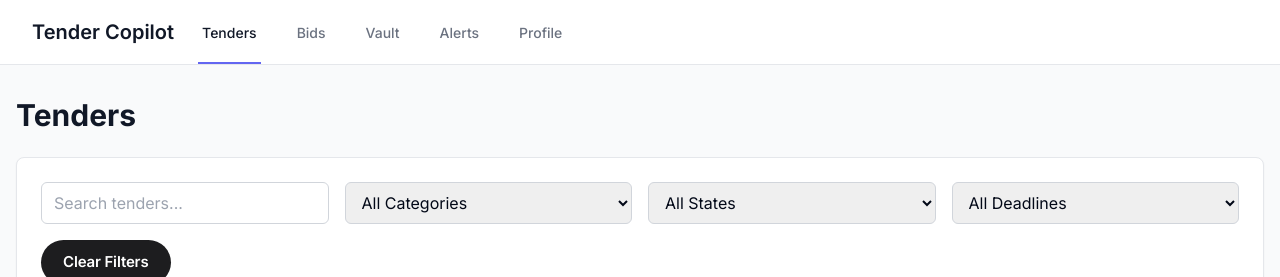
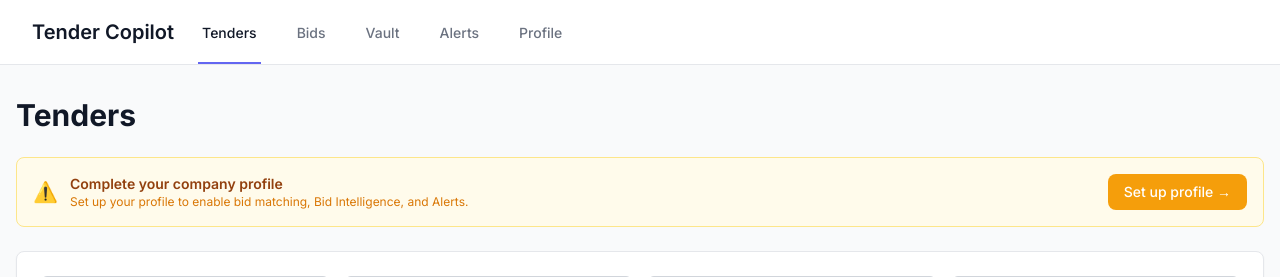
Before and after one commit to pranavjayaprakash04/tender-copilot, a Next.js app in the folder frontend/: page /tenders in a window 1280 px wide. Shown: the top 277 px of the page. Built offline with nearby package versions, Linux system fonts and the light colour scheme; no server answers.

Commit message:
Update page.tsx

```diff
--- a/frontend/app/(dashboard)/tenders/page.tsx
+++ b/frontend/app/(dashboard)/tenders/page.tsx
@@ -107,7 +107,7 @@ function calculateMatchScore(tender: Tender, profile: CompanyProfile | null): nu
     }
   }
 
-  // Location match (30 pts) — only score the tender's location field, not procuring_entity
+  // Location match (30 pts)
   const tenderState = resolveState(tender.state);
   const companyState = resolveState(profile.location);
   if (tenderState && companyState) {
@@ -116,7 +116,6 @@ function calculateMatchScore(tender: Tender, profile: CompanyProfile | null): nu
     } else if (tenderState.includes(companyState) || companyState.includes(tenderState)) {
       score += 15;
     }
-    // 0 for different state
   }
 
   // Capabilities keyword match (20 pts)
@@ -204,7 +203,7 @@ export default function TendersPage() {
     staleTime: 60_000,
   });
 
-  const { data: profileRaw } = useQuery({
+  const { data: profileRaw, isLoading: profileLoading } = useQuery({
     queryKey: ["company-profile"],
     queryFn: () => api.companies.getProfile(),
     staleTime: 300_000,
@@ -230,6 +229,25 @@ export default function TendersPage() {
     <div className="min-h-screen bg-gray-50">
       <div className="max-w-7xl mx-auto px-4 py-8">
         <h1 className="text-3xl font-bold text-gray-900 mb-6">Tenders</h1>
+
+        {/* Profile setup banner */}
+        {!profile && !profileLoading && (
+          <div className="bg-amber-50 border border-amber-200 rounded-lg p-4 mb-6 flex items-center justify-between">
+            <div className="flex items-center gap-3">
+              <span className="text-amber-500 text-xl">⚠️</span>
+              <div>
+                <p className="text-sm font-semibold text-amber-800">Complete your company profile</p>
+                <p className="text-xs text-amber-600">Set up your profile to enable bid matching, Bid Intelligence, and Alerts.</p>
+              </div>
+            </div>
+            <a
+              href="/profile"
+              className="px-4 py-2 bg-amber-500 text-white text-sm font-medium rounded-lg hover:bg-amber-600 transition-colors whitespace-nowrap"
+            >
+              Set up profile →
+            </a>
+          </div>
+        )}
 
         {/* Filters */}
         <div className="bg-white rounded-lg shadow-sm border border-gray-200 p-6 mb-6">
```
